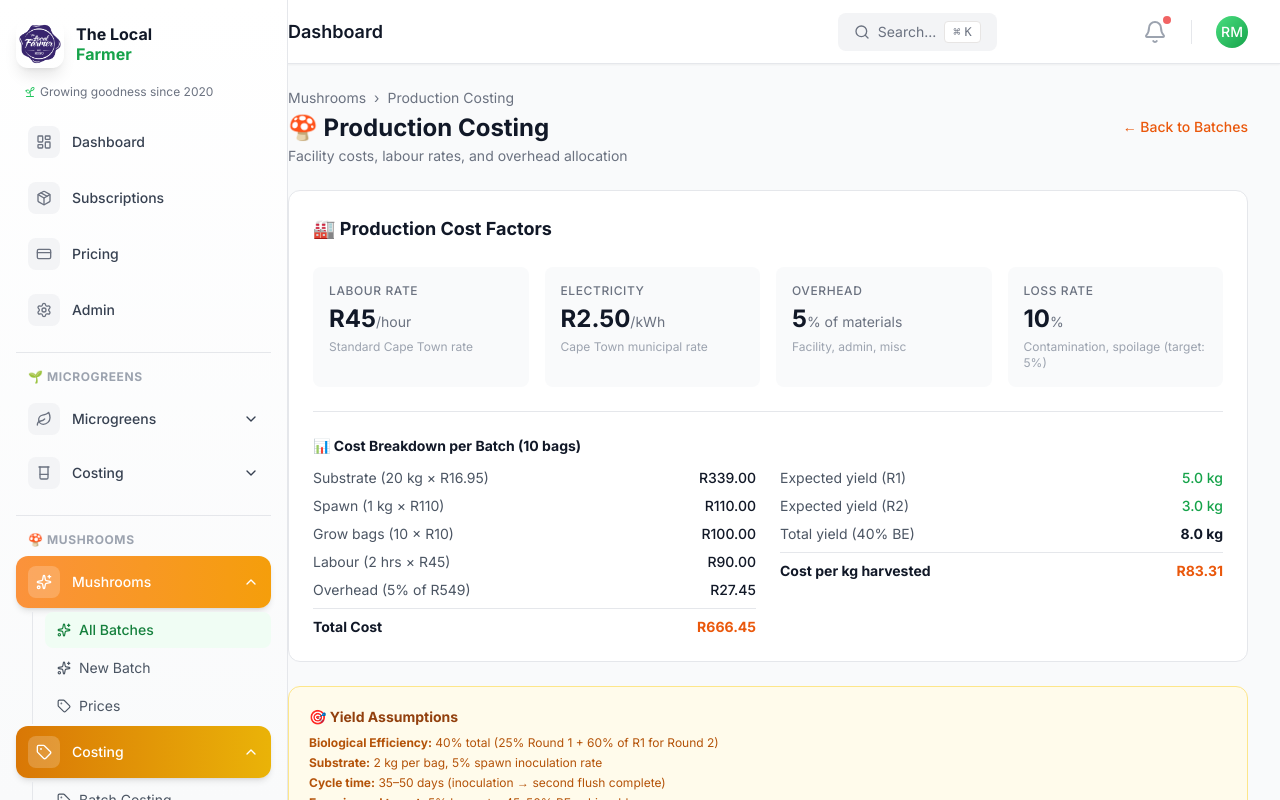
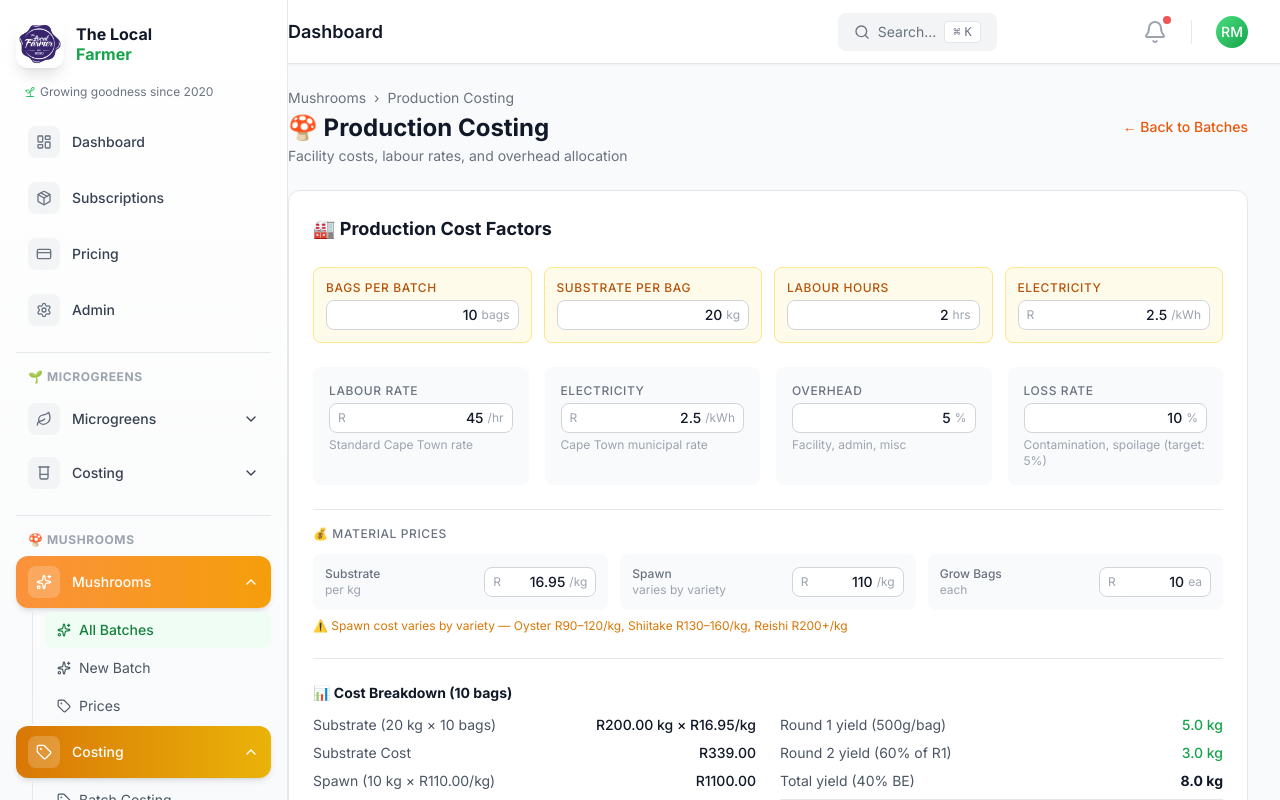
Before and after one commit to targetpraks/local-farmer-app, a Next.js app: page /mushrooms/production in a window 1280 px wide. Shown: the top 800 px of the page. Built offline with nearby package versions, Linux system fonts and the light colour scheme.

Commit message:
🔧 Make mushroom production cost factors fully editable

```diff
--- a/src/app/mushrooms/production/page.tsx
+++ b/src/app/mushrooms/production/page.tsx
@@ -1,8 +1,121 @@
+'use client'
+
 import Link from 'next/link'
+import { useState, useEffect, useCallback } from 'react'
 
-export const dynamic = 'force-dynamic'
+const STORAGE_KEY = 'lf_production_costs_v1'
 
-export default async function MushroomProductionPage() {
+interface CostConfig {
+  labourRate: number
+  electricity: number
+  overhead: number
+  lossRate: number
+  numBags: number
+  substrateKg: number
+  substratePricePerKg: number
+  spawnPricePerKg: number
+  growBagPrice: number
+  labourHours: number
+}
+
+const DEFAULTS: CostConfig = {
+  labourRate: 45,
+  electricity: 2.5,
+  overhead: 5,
+  lossRate: 10,
+  numBags: 10,
+  substrateKg: 20,
+  substratePricePerKg: 16.95,
+  spawnPricePerKg: 110,
+  growBagPrice: 10,
+  labourHours: 2,
+}
+
+function formatRand(n: number) {
+  return `R${n.toFixed(2)}`
+}
+
+function NumberInput({
+  value,
+  onChange,
+  prefix = '',
+  suffix = '',
+  min = 0,
+  step = 0.01,
+  className = '',
+}: {
+  value: number
+  onChange: (v: number) => void
+  prefix?: string
+  suffix?: string
+  min?: number
+  step?: number
+  className?: string
+}) {
+  return (
+    <div className={`flex items-center gap-1 bg-white border border-gray-300 rounded-lg px-2 py-1 focus-within:border-orange-400 focus-within:ring-1 focus-within:ring-orange-200 ${className}`}>
+      {prefix && <span className="text-gray-400 text-xs">{prefix}</span>}
+      <input
+        type="number"
+        value={value}
+        onChange={e => onChange(parseFloat(e.target.value) || 0)}
+        min={min}
+        step={step}
+        className="w-full text-right bg-transparent outline-none font-medium text-gray-900 text-sm [appearance:textfield] [&::-webkit-outer-spin-button]:appearance-none [&::-webkit-inner-spin-button]:appearance-none"
+      />
+      {suffix && <span className="text-gray-400 text-xs">{suffix}</span>}
+    </div>
+  )
+}
+
+export default function MushroomProductionPage() {
+  const [cfg, setCfg] = useState<CostConfig>(DEFAULTS)
+  const [hydrated, setHydrated] = useState(false)
+
+  // Load from localStorage on mount
+  useEffect(() => {
+    try {
+      const raw = localStorage.getItem(STORAGE_KEY)
+      if (raw) {
+        const parsed = JSON.parse(raw) as Partial<CostConfig>
+        setCfg({ ...DEFAULTS, ...parsed })
+      }
+    } catch {
+      // ignore
+    }
+    setHydrated(true)
+  }, [])
+
+  // Persist to localStorage on change
+  useEffect(() => {
+    if (!hydrated) return
+    try {
+      localStorage.setItem(STORAGE_KEY, JSON.stringify(cfg))
+    } catch {
+      // ignore
+    }
+  }, [cfg, hydrated])
+
+  const set = useCallback(<K extends keyof CostConfig>(key: K, value: CostConfig[K]) => {
+    setCfg(prev => ({ ...prev, [key]: value }))
+  }, [])
+
+  // Derived calculations
+  const substrateCost = cfg.substrateKg * cfg.substratePricePerKg
+  const spawnCost = cfg.numBags * cfg.spawnPricePerKg
+  const growBagCost = cfg.numBags * cfg.growBagPrice
+  const labourCost = cfg.labourHours * cfg.labourRate
+  const materialsSubtotal = substrateCost + spawnCost + growBagCost + labourCost
+  const overheadCost = (cfg.overhead / 100) * materialsSubtotal
+  const totalCost = materialsSubtotal + overheadCost
+  const afterLoss = cfg.lossRate > 0 ? totalCost / (1 - cfg.lossRate / 100) : totalCost
+
+  // Yield estimates (keep fixed — biological)
+  const round1Yield = cfg.numBags * 0.5
+  const round2Yield = round1Yield * 0.6
+  const totalYield = round1Yield + round2Yield
+  const costPerKg = totalYield > 0 ? afterLoss / totalYield : 0
+
   return (
     <div className="space-y-6">
       <div className="flex items-center justify-between">
@@ -21,76 +134,223 @@ export default async function MushroomProductionPage() {
 
       {/* Production cost factors */}
       <div className="bg-white rounded-xl border border-gray-200 p-6 space-y-6">
-        <h2 className="font-bold text-gray-900 text-lg">🏭 Production Cost Factors</h2>
+        <div className="flex items-center justify-between">
+          <h2 className="font-bold text-gray-900 text-lg">🏭 Production Cost Factors</h2>
+        </div>
+
+        {/* Batch size inputs */}
+        <div className="grid grid-cols-2 md:grid-cols-4 gap-3">
+          <div className="bg-amber-50 rounded-lg p-3 border border-amber-200">
+            <p className="text-xs text-amber-700 uppercase tracking-wider font-medium mb-1">Bags per Batch</p>
+            <NumberInput
+              value={cfg.numBags}
+              onChange={v => set('numBags', v)}
+              suffix="bags"
+              step={1}
+              min={1}
+            />
+          </div>
+          <div className="bg-amber-50 rounded-lg p-3 border border-amber-200">
+            <p className="text-xs text-amber-700 uppercase tracking-wider font-medium mb-1">Substrate per Bag</p>
+            <NumberInput
+              value={cfg.substrateKg}
+              onChange={v => set('substrateKg', v)}
+              suffix="kg"
+              step={0.5}
+              min={0.5}
+            />
+          </div>
+          <div className="bg-amber-50 rounded-lg p-3 border border-amber-200">
+            <p className="text-xs text-amber-700 uppercase tracking-wider font-medium mb-1">Labour Hours</p>
+            <NumberInput
+              value={cfg.labourHours}
+              onChange={v => set('labourHours', v)}
+              suffix="hrs"
+              step={0.25}
+              min={0.25}
+            />
+          </div>
+          <div className="bg-amber-50 rounded-lg p-3 border border-amber-200">
+            <p className="text-xs text-amber-700 uppercase tracking-wider font-medium mb-1">Electricity</p>
+            <NumberInput
+              value={cfg.electricity}
+              onChange={v => set('electricity', v)}
+              prefix="R"
+              suffix="/kWh"
+              step={0.01}
+              min={0}
+            />
+          </div>
+        </div>
 
         <div className="grid grid-cols-1 md:grid-cols-2 lg:grid-cols-4 gap-4">
           <div className="bg-gray-50 rounded-lg p-4">
             <p className="text-xs text-gray-500 uppercase tracking-wider font-medium mb-1">Labour Rate</p>
-            <p className="text-2xl font-bold text-gray-900">R45<span className="text-sm font-normal text-gray-500">/hour</span></p>
+            <NumberInput
+              value={cfg.labourRate}
+              onChange={v => set('labourRate', v)}
+              prefix="R"
+              suffix="/hr"
+              step={1}
+              min={0}
+              className="mt-1"
+            />
             <p className="text-xs text-gray-400 mt-1">Standard Cape Town rate</p>
           </div>
           <div className="bg-gray-50 rounded-lg p-4">
             <p className="text-xs text-gray-500 uppercase tracking-wider font-medium mb-1">Electricity</p>
-            <p className="text-2xl font-bold text-gray-900">R2.50<span className="text-sm font-normal text-gray-500">/kWh</span></p>
+            <NumberInput
+              value={cfg.electricity}
+              onChange={v => set('electricity', v)}
+              prefix="R"
+              suffix="/kWh"
+              step={0.01}
+              min={0}
+              className="mt-1"
+            />
             <p className="text-xs text-gray-400 mt-1">Cape Town municipal rate</p>
           </div>
           <div className="bg-gray-50 rounded-lg p-4">
             <p className="text-xs text-gray-500 uppercase tracking-wider font-medium mb-1">Overhead</p>
-            <p className="text-2xl font-bold text-gray-900">5<span className="text-sm font-normal text-gray-500">% of materials</span></p>
+            <NumberInput
+              value={cfg.overhead}
+              onChange={v => set('overhead', v)}
+              suffix="%"
+              step={0.5}
+              min={0}
+              className="mt-1"
+            />
             <p className="text-xs text-gray-400 mt-1">Facility, admin, misc</p>
           </div>
           <div className="bg-gray-50 rounded-lg p-4">
             <p className="text-xs text-gray-500 uppercase tracking-wider font-medium mb-1">Loss Rate</p>
-            <p className="text-2xl font-bold text-gray-900">10<span className="text-sm font-normal text-gray-500">%</span></p>
+            <NumberInput
+              value={cfg.lossRate}
+              onChange={v => set('lossRate', v)}
+              suffix="%"
+              step={0.5}
+              min={0}
+              max={99}
+              className="mt-1"
+            />
             <p className="text-xs text-gray-400 mt-1">Contamination, spoilage (target: 5%)</p>
           </div>
         </div>
 
+        {/* Material prices */}
+        <div className="border-t border-gray-200 pt-4">
+          <p className="text-xs text-gray-500 uppercase tracking-wider font-medium mb-3">💰 Material Prices</p>
+          <div className="grid grid-cols-1 md:grid-cols-3 gap-3">
+            <div className="bg-gray-50 rounded-lg p-3 flex items-center justify-between">
+              <div>
+                <p className="text-xs text-gray-500 font-medium">Substrate</p>
+                <p className="text-xs text-gray-400">per kg</p>
+              </div>
+              <NumberInput
+                value={cfg.substratePricePerKg}
+                onChange={v => set('substratePricePerKg', v)}
+                prefix="R"
+                suffix="/kg"
+                step={0.05}
+                min={0}
+                className="w-28"
+              />
+            </div>
+            <div className="bg-gray-50 rounded-lg p-3 flex items-center justify-between">
+              <div>
+                <p className="text-xs text-gray-500 font-medium">Spawn</p>
+                <p className="text-xs text-gray-400">varies by variety</p>
+              </div>
+              <NumberInput
+                value={cfg.spawnPricePerKg}
+                onChange={v => set('spawnPricePerKg', v)}
+                prefix="R"
+                suffix="/kg"
+                step={1}
+                min={0}
+                className="w-28"
+              />
+            </div>
+            <div className="bg-gray-50 rounded-lg p-3 flex items-center justify-between">
+              <div>
+                <p className="text-xs text-gray-500 font-medium">Grow Bags</p>
+                <p className="text-xs text-gray-400">each</p>
+              </div>
+              <NumberInput
+                value={cfg.growBagPrice}
+                onChange={v => set('growBagPrice', v)}
+                prefix="R"
+                suffix="ea"
+                step={0.5}
+                min={0}
+                className="w-28"
+              />
+            </div>
+          </div>
+          <p className="text-xs text-amber-600 mt-2">
+            ⚠️ Spawn cost varies by variety — Oyster R90–120/kg, Shiitake R130–160/kg, Reishi R200+/kg
+          </p>
+        </div>
+
         <div className="border-t border-gray-200 pt-6">
-          <h3 className="font-bold text-gray-900 text-sm mb-3">📊 Cost Breakdown per Batch (10 bags)</h3>
+          <h3 className="font-bold text-gray-900 text-sm mb-3">📊 Cost Breakdown ({cfg.numBags} bags)</h3>
           <div className="grid grid-cols-1 md:grid-cols-2 gap-6">
             <div className="space-y-2">
               <div className="flex justify-between text-sm">
-                <span className="text-gray-600">Substrate (20 kg × R16.95)</span>
-                <span className="font-medium">R339.00</span>
+                <span className="text-gray-600">Substrate ({cfg.substrateKg} kg × {cfg.numBags} bags)</span>
+                <span className="font-medium">{formatRand(cfg.substrateKg * cfg.numBags)} kg × {formatRand(cfg.substratePricePerKg)}/kg</span>
               </div>
               <div className="flex justify-between text-sm">
-                <span className="text-gray-600">Spawn (1 kg × R110)</span>
-                <span className="font-medium">R110.00</span>
+                <span className="text-gray-600">Substrate Cost</span>
+                <span className="font-medium">{formatRand(substrateCost)}</span>
               </div>
               <div className="flex justify-between text-sm">
-                <span className="text-gray-600">Grow bags (10 × R10)</span>
-                <span className="font-medium">R100.00</span>
+                <span className="text-gray-600">Spawn ({cfg.numBags} kg × {formatRand(cfg.spawnPricePerKg)}/kg)</span>
+                <span className="font-medium">{formatRand(spawnCost)}</span>
               </div>
               <div className="flex justify-between text-sm">
-                <span className="text-gray-600">Labour (2 hrs × R45)</span>
-                <span className="font-medium">R90.00</span>
+                <span className="text-gray-600">Grow bags ({cfg.numBags} × {formatRand(cfg.growBagPrice)})</span>
+                <span className="font-medium">{formatRand(growBagCost)}</span>
               </div>
               <div className="flex justify-between text-sm">
-                <span className="text-gray-600">Overhead (5% of R549)</span>
-                <span className="font-medium">R27.45</span>
+                <span className="text-gray-600">Labour ({cfg.labourHours} hrs × {formatRand(cfg.labourRate)}/hr)</span>
+                <span className="font-medium">{formatRand(labourCost)}</span>
+              </div>
+              <div className="flex justify-between text-sm">
+                <span className="text-gray-600">Overhead ({cfg.overhead}% of {formatRand(materialsSubtotal)})</span>
+                <span className="font-medium">{formatRand(overheadCost)}</span>
               </div>
               <div className="flex justify-between text-sm font-bold border-t border-gray-200 pt-2">
                 <span className="text-gray-900">Total Cost</span>
-                <span className="text-orange-600">R666.45</span>
+                <span className="text-orange-600">{formatRand(totalCost)}</span>
+              </div>
+              <div className="flex justify-between text-sm font-bold bg-orange-50 rounded-lg px-3 py-2 -mx-1">
+                <span className="text-gray-900">After {cfg.lossRate}% Loss Adjustment</span>
+                <span className="text-orange-600">{formatRand(afterLoss)}</span>
               </div>
             </div>
             <div className="space-y-2">
               <div className="flex justify-between text-sm">
-                <span className="text-gray-600">Expected yield (R1)</span>
-                <span className="font-medium text-green-600">5.0 kg</span>
+                <span className="text-gray-600">Round 1 yield (500g/bag)</span>
+                <span className="font-medium text-green-600">{round1Yield.toFixed(1)} kg</span>
               </div>
               <div className="flex justify-between text-sm">
-                <span className="text-gray-600">Expected yield (R2)</span>
-                <span className="font-medium text-green-600">3.0 kg</span>
+                <span className="text-gray-600">Round 2 yield (60% of R1)</span>
+                <span className="font-medium text-green-600">{round2Yield.toFixed(1)} kg</span>
               </div>
               <div className="flex justify-between text-sm">
                 <span className="text-gray-600">Total yield (40% BE)</span>
-                <span className="font-bold text-gray-900">8.0 kg</span>
+                <span className="font-bold text-gray-900">{totalYield.toFixed(1)} kg</span>
               </div>
               <div className="flex justify-between text-sm font-bold border-t border-gray-200 pt-2">
                 <span className="text-gray-900">Cost per kg harvested</span>
-                <span className="text-orange-600">R83.31</span>
+                <span className="text-orange-600">{formatRand(costPerKg)}</span>
+              </div>
+              <div className="flex justify-between text-sm">
+                <span className="text-gray-600">Bulk discount indicator</span>
+                <span className="font-medium text-gray-500">
+                  {cfg.numBags >= 50 ? '✓ 50+ bag order discount applies' : `${50 - cfg.numBags} more bags for bulk pricing`}
+                </span>
               </div>
             </div>
           </div>
```
